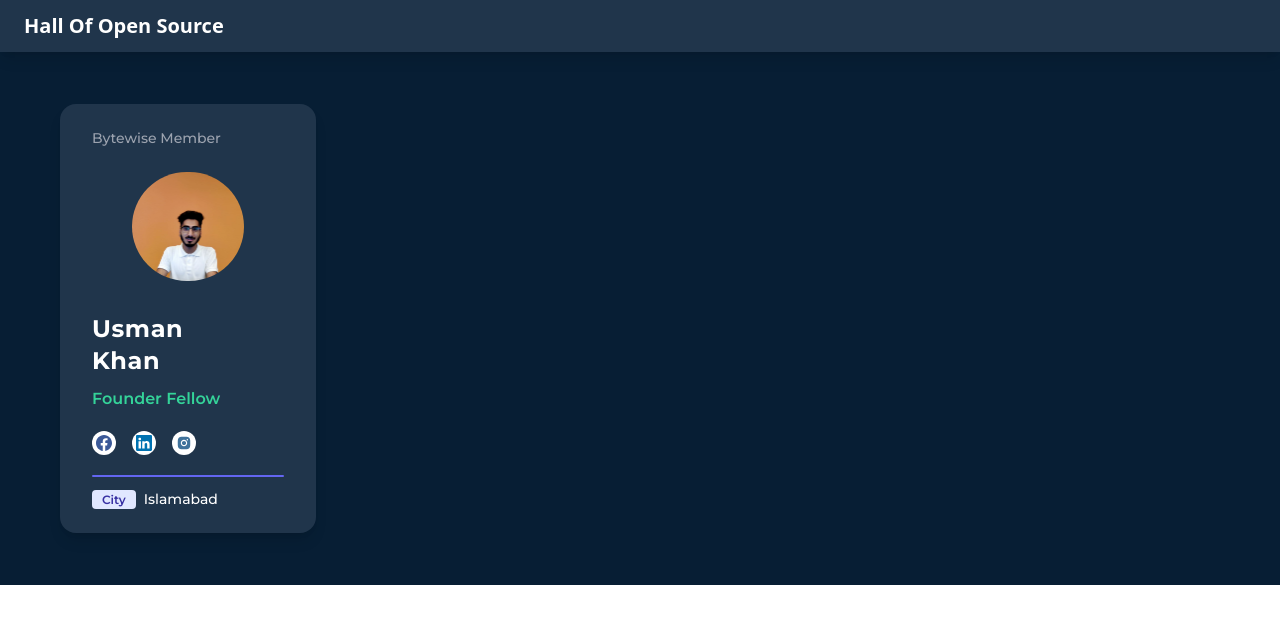
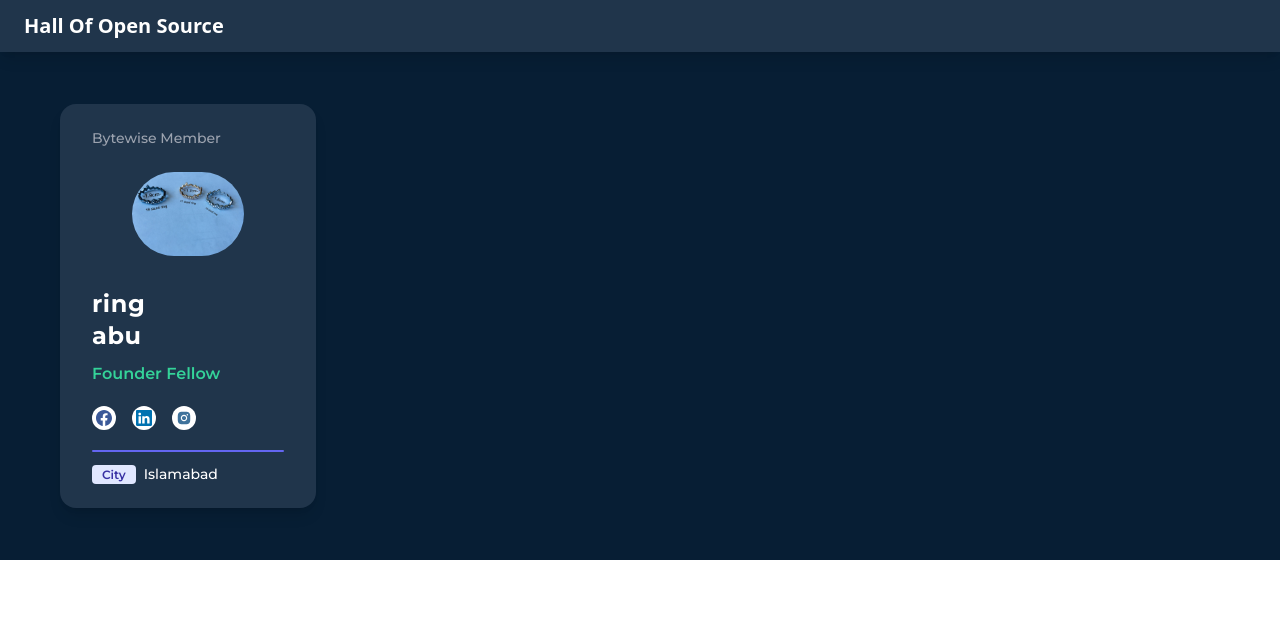
Before and after one commit to bytewiseltd/Hacktoberfest-22, a React (Vite) app: page / in a window 1280 px wide. Shown: the top 624 px of the page. Built offline with nearby package versions, Linux system fonts and the light colour scheme.

Commit message:
added deta ring photo

```diff
--- a/src/data/members.js
+++ b/src/data/members.js
@@ -1,9 +1,9 @@
 const imgPath = "/assets/members";
 const members = [
   {
-    img: `${imgPath}/usman.jpeg`,
-    firstname: "Usman",
-    lastname: "Khan",
+    img: `${imgPath}/rings.jpeg`,
+    firstname: "ring",
+    lastname: "abu",
     team: "Founder",
     city: "Islamabad",
     socialUrls: {
```
Also changed, not shown: public/assets/members/rings.jpeg (added).
